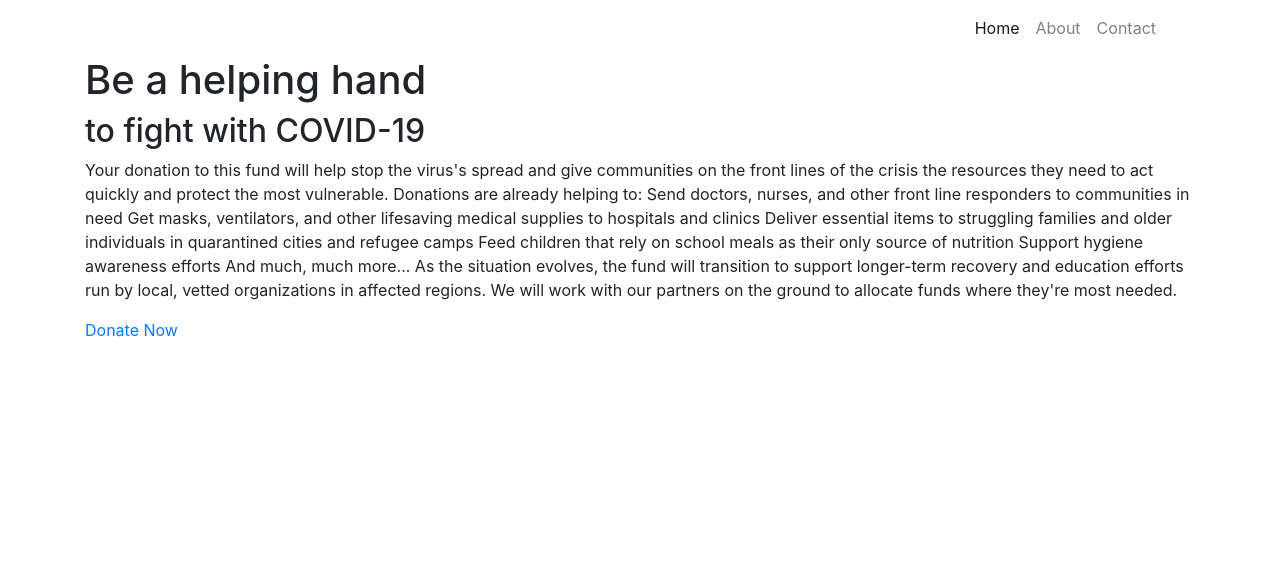
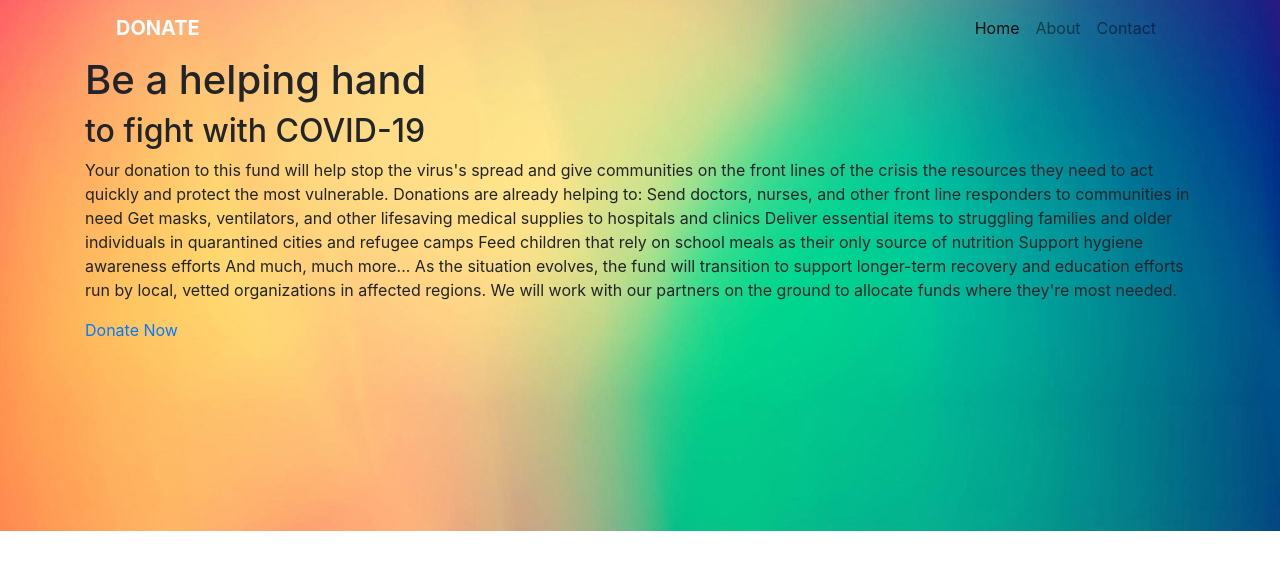
Before and after one commit to hj1513/Payment-Gateway-Integration, a plain HTML site: page index.html in a window 1280 px wide. Drawn offline with Linux system fonts and the light colour scheme.

Commit message:
Update index.html

```diff
--- a/index.html
+++ b/index.html
@@ -10,7 +10,7 @@
         <link rel="stylesheet" href="responsive.css">
 		<style>
             body{
-		background-image:url("img/home-banner.png");
+		background-image:url("home-banner.png");
 		background-position: center;
 		background-repeat: no-repeat;
 		background-size: cover;
```
